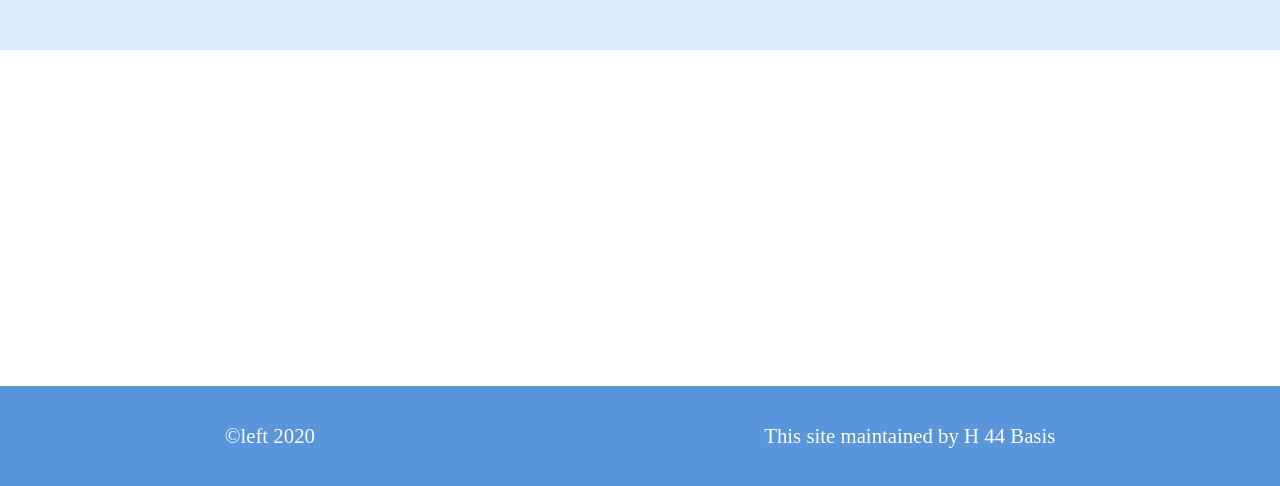
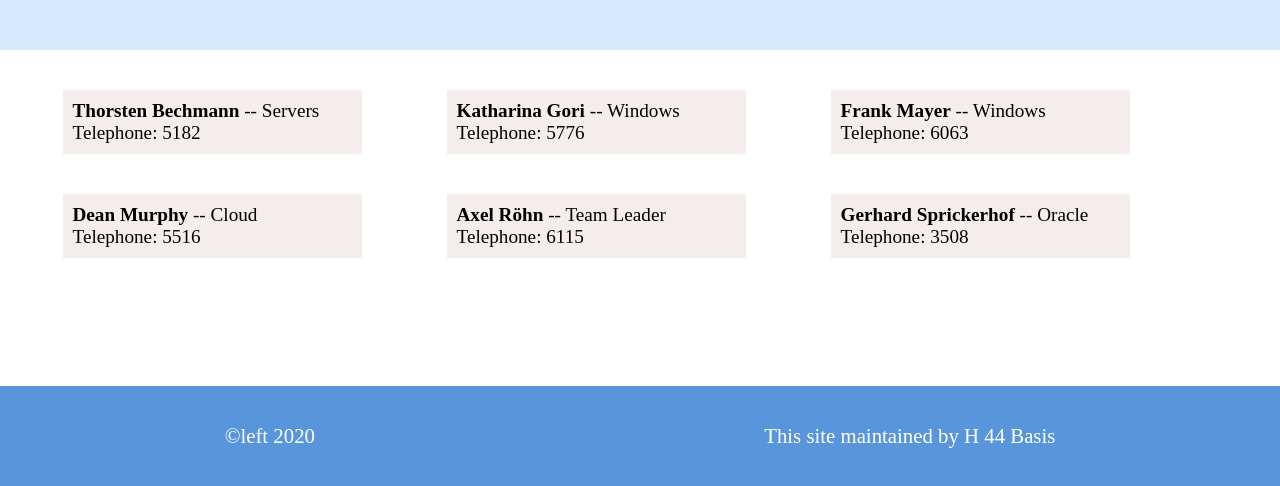
Before and after one commit to deanjosephmurphy/h44AWSSite, a plain HTML site: page h44basis.html in a window 1280 px wide. Shown: the part 314-800 px from the top of the page. Drawn offline with Linux system fonts and the light colour scheme.

Commit message:
finished up all three pages

```diff
--- a/css/style.css
+++ b/css/style.css
@@ -65,11 +65,11 @@ ul {
 .content-container {
 display: flex;
 justify-content: center;
+margin: 20px;
+width: 90%;
 }
 
 .content {
-  padding-top: 20px;
-  width: 900px;
   display: flex;
   justify-content: space-around;
   flex-wrap: wrap;
@@ -78,6 +78,7 @@ justify-content: center;
 }
 
 .content-item {
+  margin: 20px;
   width: 299px;
   font-size: 1.2em;
   background-color: rgb(245, 236, 236);
--- a/h44basis.html
+++ b/h44basis.html
@@ -34,7 +34,40 @@
         </div>
     </div>
 <!-- content -->
-
+<div class="content-container">
+    <div class="content">
+        <div class="content-item">
+            <p><strong>Thorsten Bechmann</strong> -- Servers<br>
+                Telephone: 5182
+            </p>
+        </div>
+        <div class="content-item">
+            <p><strong>Katharina Gori</strong> -- Windows<br>
+                Telephone: 5776
+            </p>
+        </div>
+        <div class="content-item">
+            <p><strong>Frank Mayer</strong> -- Windows<br>
+                Telephone: 6063
+            </p>
+        </div>
+        <div class="content-item">
+            <p><strong>Dean Murphy</strong> -- Cloud<br>
+                Telephone: 5516
+            </p>
+        </div>
+        <div class="content-item">
+            <p><strong>Axel R&ouml;hn</strong> -- Team Leader<br>
+                Telephone: 6115
+            </p>
+        </div>
+        <div class="content-item">
+            <p><strong>Gerhard Sprickerhof </strong>-- Oracle<br>
+                Telephone: 3508
+            </p>
+        </div>
+    </div> <!-- end of content -->
+</div> <!-- end of content-container -->
 
 <!-- footer -->
 <div class='footer'>
```
Also changed, not shown: contact.html (+10 -1 lines).
